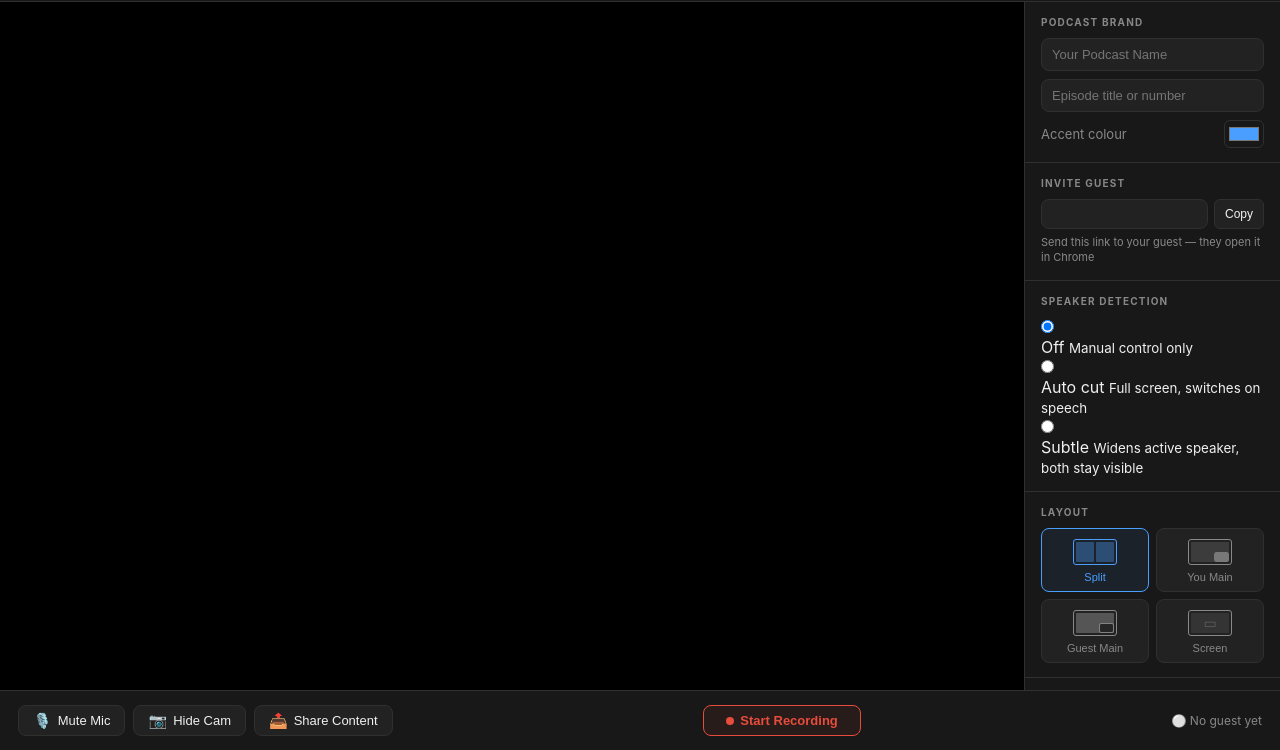
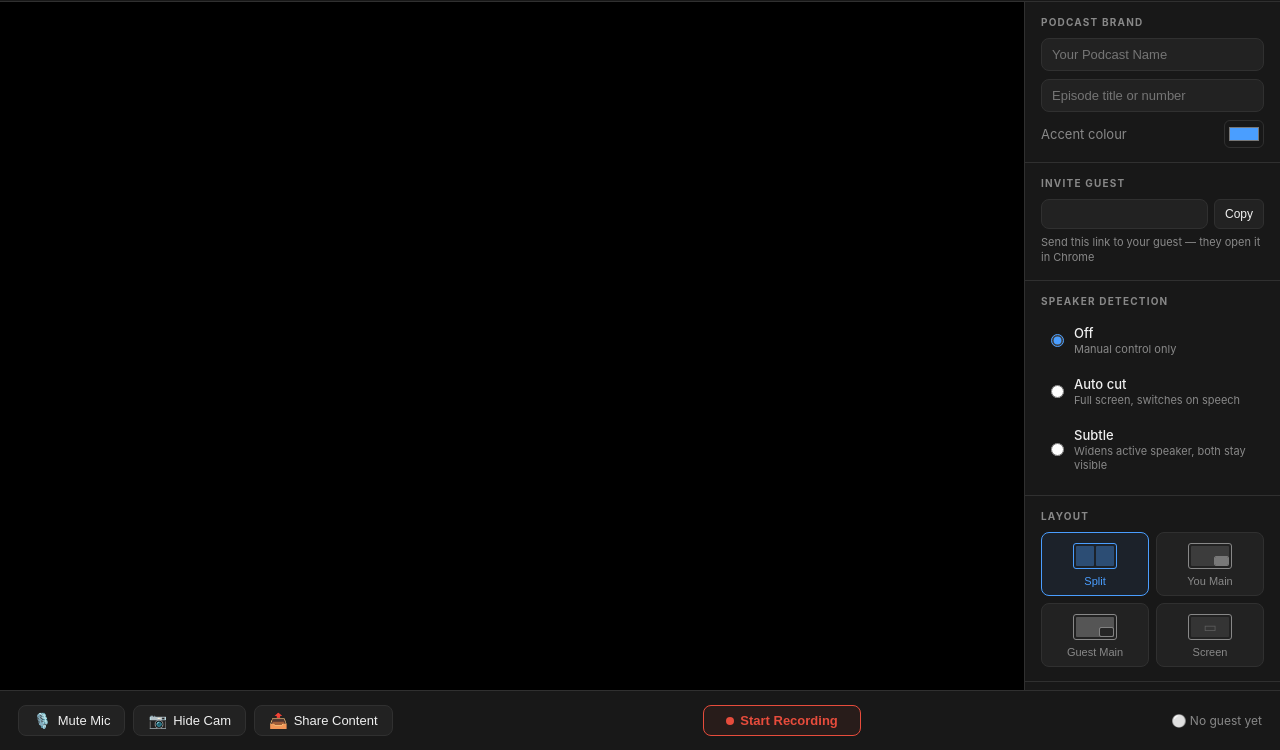
Before and after one commit to Dryders1/podcast-studio, a website: page public/host.html in a window 1280 px wide. Shown: the part 50-800 px from the top of the page. Drawn offline with nearby package versions, Linux system fonts and the light colour scheme.

Commit message:
Add files via upload

```diff
--- a/public/css/studio.css
+++ b/public/css/studio.css
@@ -556,6 +556,36 @@ input[type="text"]:focus { border-color: var(--accent); }
   font-style: italic;
 }
 
+/* ── Speaker detection ── */
+.detection-options { display: flex; flex-direction: column; gap: 4px; }
+
+.radio-option {
+  display: flex;
+  align-items: center;
+  gap: 10px;
+  padding: 8px 10px;
+  border-radius: var(--radius);
+  cursor: pointer;
+  transition: background 0.12s;
+}
+.radio-option:hover { background: var(--surface2); }
+.radio-option input[type="radio"] { accent-color: var(--accent); flex-shrink: 0; }
+
+.radio-label {
+  display: flex;
+  flex-direction: column;
+  font-size: 13px;
+  font-weight: 500;
+  line-height: 1.3;
+}
+.radio-label small { font-size: 11px; color: var(--muted); font-weight: 400; }
+
+.sensitivity-wrap { margin-top: 8px; padding-top: 10px; border-top: 1px solid var(--border); }
+.sensitivity-row { display: flex; flex-direction: column; gap: 8px; font-size: 12px; color: var(--muted); }
+.sensitivity-track { display: flex; align-items: center; gap: 8px; }
+.sensitivity-track input[type="range"] { flex: 1; accent-color: var(--accent); }
+.sens-label { font-size: 11px; color: var(--muted); white-space: nowrap; }
+
 /* ── Brand settings ── */
 .brand-fields { display: flex; flex-direction: column; gap: 8px; }
 
```
